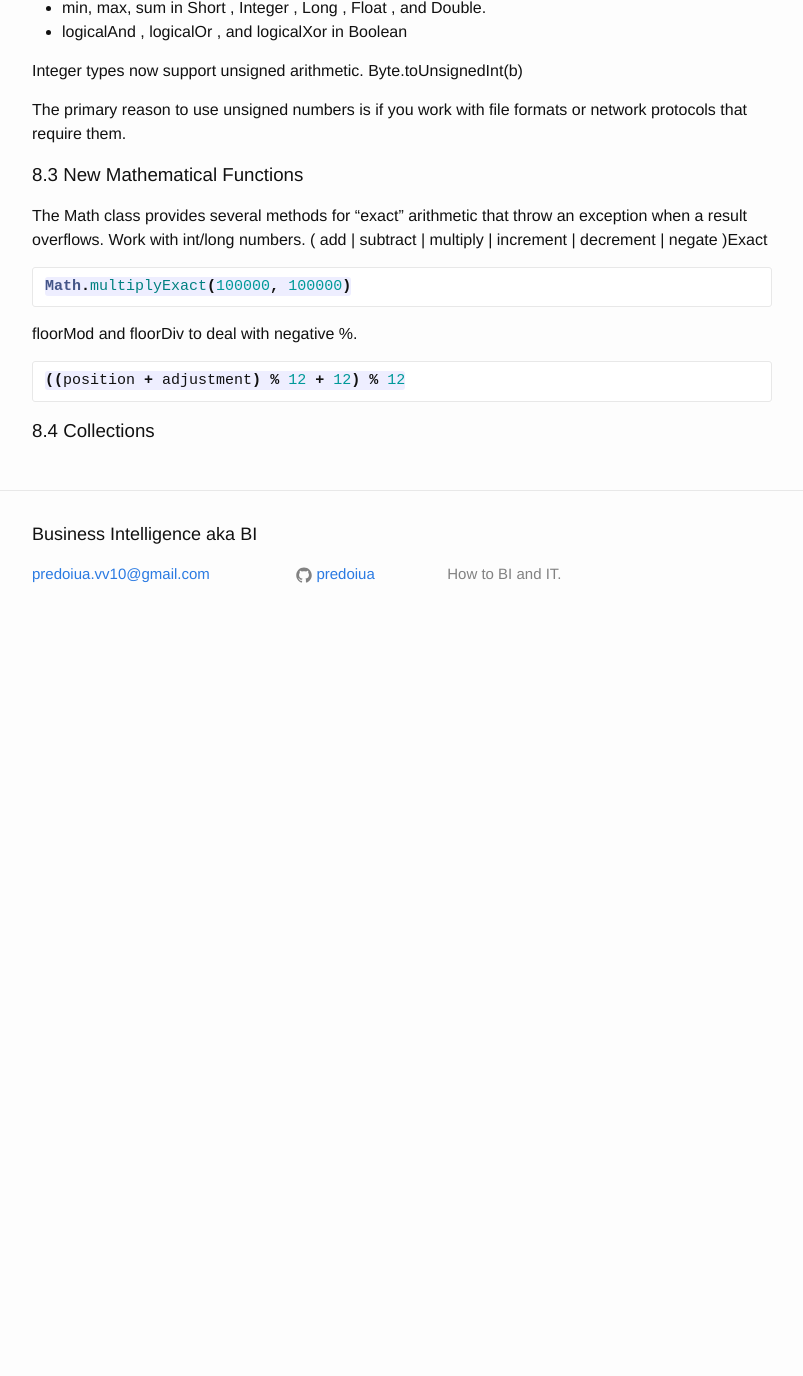
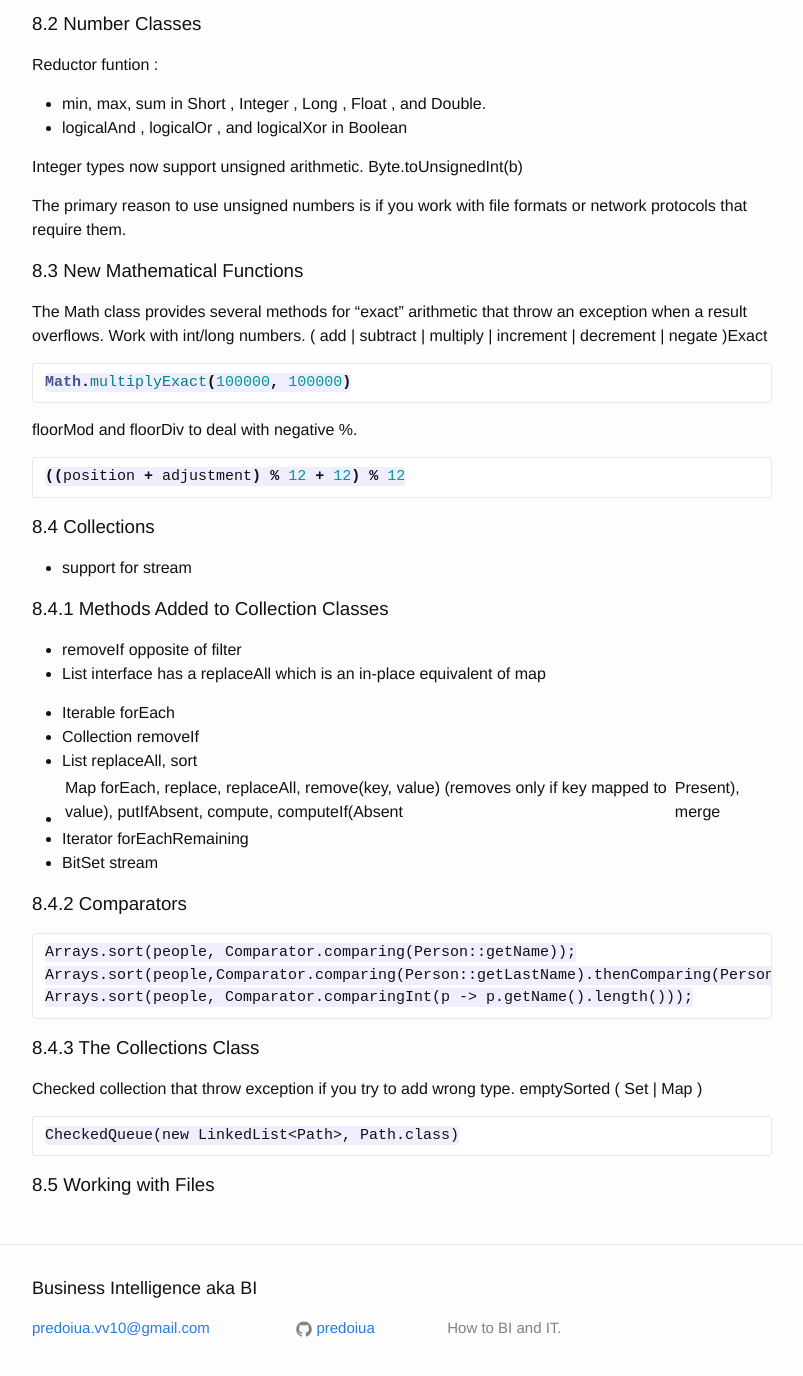
Before and after one commit to predoiua/predoiua.github.io, a Jekyll site: the page built from tutorials/java/java_8_really_impatient/index.md, in a window 1280 px wide and 1400 px high, scrolled down 5984 px. Shown: the top 1376 px of the window, without its empty margins (238-1041 px from the left). Built offline with Jekyll 4.4.1, drawn with Linux system fonts in a browser that asks for light colours; before the commit the page ends 6629 px from its top, so only the background shows below that; some of the changed text lies outside the part shown.

Commit message:
wip java

```diff
--- a/tutorials/java/java_8_really_impatient/index.md
+++ b/tutorials/java/java_8_really_impatient/index.md
@@ -285,3 +285,36 @@ floorMod and floorDiv to deal with negative %.
 ~~~
 
 ### 8.4 Collections
+
+- support for stream
+
+### 8.4.1 Methods Added to Collection Classes
+
+- removeIf opposite of filter
+- List interface has a replaceAll which is an in-place equivalent of map
+
+- Iterable forEach
+- Collection removeIf
+- List replaceAll, sort
+- Map forEach, replace, replaceAll, remove(key, value) (removes only if key mapped to value), putIfAbsent, compute, computeIf(Absent|Present), merge
+- Iterator forEachRemaining
+- BitSet stream
+
+### 8.4.2 Comparators
+
+~~~
+Arrays.sort(people, Comparator.comparing(Person::getName));
+Arrays.sort(people,Comparator.comparing(Person::getLastName).thenComparing(Person::getFirstName));
+Arrays.sort(people, Comparator.comparingInt(p -> p.getName().length()));
+~~~
+
+### 8.4.3 The Collections Class
+
+Checked collection that throw exception if you try to add wrong type.
+emptySorted ( Set | Map )
+
+~~~
+CheckedQueue(new LinkedList<Path>, Path.class)
+~~~
+
+### 8.5 Working with Files
```
